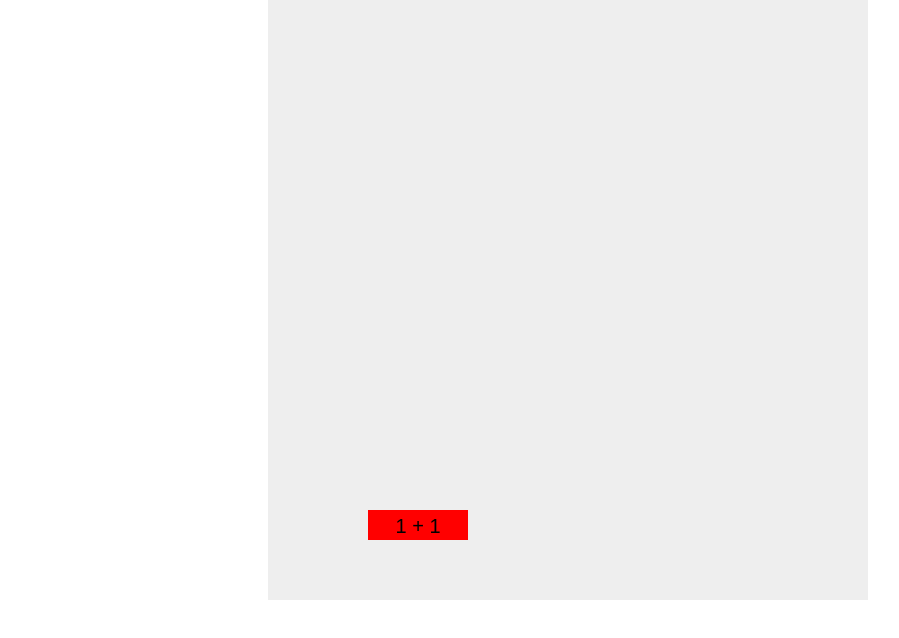
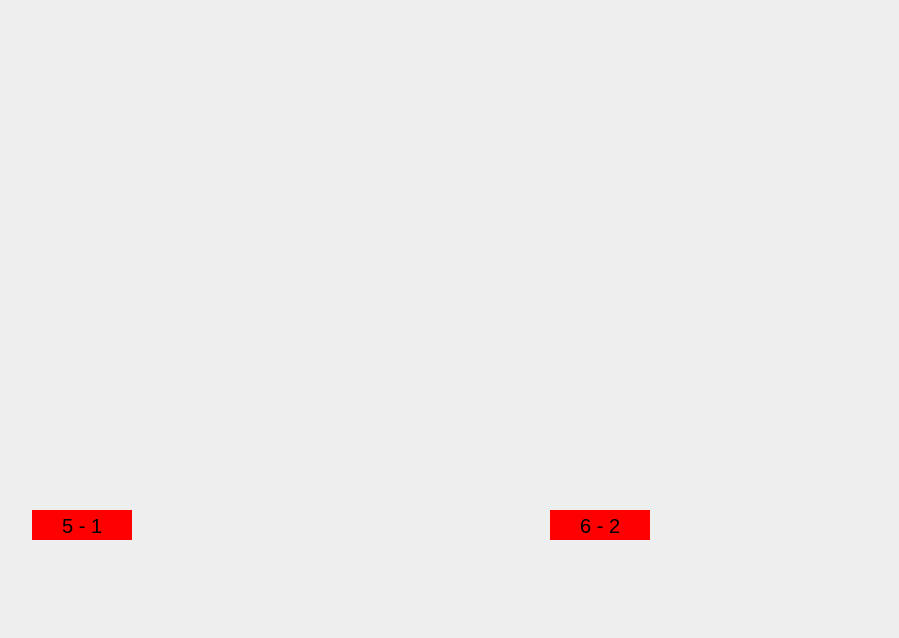
Before and after one commit to remyguillaume/LearnYourMath, a plain HTML site: page index.htm in a window 1280 px wide. Shown: the whole page, without its empty margins (72-971 px from the left). Drawn offline with Linux system fonts and the light colour scheme.

Commit message:
Add more bricks
Add more bricks

```diff
--- /dev/null
+++ b/brick.js
@@ -0,0 +1,66 @@
+var Bricks = [];
+
+function Brick(left, calcul, value, color) {
+	this.width = 100;
+	this.height = 30;
+	this.left = left;
+	this.top = 10;
+	this.bgColor = color;
+	this.calcul = calcul;
+	this.value = value;
+	this.solved = false;
+};
+
+Brick.prototype.draw = function(context) {
+
+	if (!this.solved && this.top + this.height > this.maxHeight)
+	{
+		alert("GAME OVER !!");
+		this.top = 10;
+	}
+
+	context.beginPath();
+	// Clear
+	context.clearRect(this.left, this.top, this.width, this.height);
+	if (this.solved)
+		return;
+	// Draw background
+	this.top = this.top + 1;
+	context.rect(this.left, this.top, this.width, this.height);
+	context.fillStyle = this.bgColor;
+	context.fill();
+	// Add text
+	context.fillStyle = "#000";
+	context.font = "20px arial";
+	context.textAlign = "center";
+	context.fillText(this.calcul, this.width/2 + this.left, this.height/4*3 + this.top);
+	context.closePath();
+}
+
+function createNewBrick() {
+	var left = Math.floor((Math.random() * 700) + 1);
+	var o1 = Math.floor((Math.random() * 10));
+	var o2 = Math.floor((Math.random() * 10));
+	var op = "+";
+	if (Math.random() < 0.5);
+		op = "-";
+
+	if (op == "-")
+	{
+		// Bigger number sould come firt
+		if (o1 < o2)
+		{
+			var o3 = o1;
+			o1 = o2;
+			o2 = o3;
+		}
+	}
+	var calcul = o1.toString() + " " + op + " " + o2.toString();
+	var value = o1 + o2;
+	if (op == "-")
+		value = o1 - o2;
+
+	var color = "#f00";
+
+	Bricks.push(new Brick(left, calcul, value, color));
+}
--- a/index.htm
+++ b/index.htm
@@ -15,93 +15,30 @@
 				border-botttom : solid 3px #000;
 			}
 		</style>
+		<script src="initialize.js"></script>
+		<script src="resize.js"></script>
+		<script src="brick.js"></script>
+		<script src="keyboard.js"></script>
 	</head>
 
 	<body>
 
-		<canvas id="can" width="600" height="600"></canvas>
+		<canvas id="can" width="800" height="600"></canvas>
 
 		<script>
+
 			var canvas = document.getElementById("can");
 			var context = canvas.getContext("2d");
 
-			var fullHeight = 600;
-			var brickWidth = 100;
-			var brickHeight = 30;
-			var posLeft = 100;
-			var brickVal = 12;
-
-			var userVal = 0;
-			var x = 10;
-			function draw()
+			function refresh()
 			{
-				if (x + brickHeight > fullHeight)
-				{
-					alert("GAME OVER !!");
-					x = 10;
-				}
-
-				context.beginPath();
-				context.clearRect(posLeft, x, brickWidth, brickHeight);
-				x = x + 1;
-				context.rect(
-					posLeft,  // left
-					x,	 // top
-					brickWidth, // width
-					brickHeight	 // height
-				);
-				context.fillStyle = "#f00";
-				context.fill();
-				// Text
-				context.fillStyle = "#000";
-				context.font = "20px arial";
-				context.textAlign = "center";
-				context.fillText("1 + 1", brickWidth/2 + posLeft, brickHeight/4*3 + x);
-				context.closePath();
+				Bricks.forEach(
+					function(brick) {
+						brick.draw(context);
+				});
 			}
 
-			document.addEventListener("keydown", keyDown, false);
-
-			function keyDown(e)
-			{
-				if (e.keyCode == 13)
-				{
-					// enter
-					if (userVal == brickVal)
-					{
-						alert("cool !");
-					}
-					userVal = 0;
-				}
-				else
-				{
-				var zeroValue = 0;
-					if (e.keyCode >= 48 && e.keyCode <= 57)
-					{
-						// Numbers (not numpad)
-						// 0 => 48
-						// ...
-						// 9 => 57
-						zeroValue = 48;
-					}
-					else if (e.keyCode >= 96 && e.keyCode <= 105)
-					{
-						// Numbers (numpad)
-						// 0 => 96
-						// ...
-						// 9 => 105
-						zeroValue = 96;
-					}
-					else
-						return;
-
-					var currentValString = userVal.toString();
-					currentValString = currentValString + (e.keyCode-zeroValue).toString();
-					userVal = parseInt(currentValString);
-				}
-			}
-
-			setInterval(draw, 10);
+			initialize();
 
 		</script>
 
--- /dev/null
+++ b/initialize.js
@@ -0,0 +1,9 @@
+function initialize() {
+	resizeCanvas();
+
+	// Create bricks
+	createNewBrick();
+	createNewBrick();
+
+	setInterval(refresh, 10);
+}
--- /dev/null
+++ b/keyboard.js
@@ -0,0 +1,45 @@
+document.addEventListener("keydown", keyDown, false);
+var userVal = 0;
+
+function keyDown(e)
+{
+	if (e.keyCode == 13)
+	{
+		// enter
+		Bricks.forEach(function(brick) {
+			if (!brick.solved && userVal == brick.value)
+			{
+				//alert("solved !");
+				brick.solved = true;
+				createNewBrick();
+			}
+		});
+		userVal = 0;
+	}
+	else
+	{
+		var val = 0;
+		if (e.keyCode >= 48 && e.keyCode <= 57)
+		{
+			// Numbers (not numpad)
+			// 0 => 48
+			// ...
+			// 9 => 57
+			val = e.keyCode - 48;
+		}
+		else if (e.keyCode >= 96 && e.keyCode <= 105)
+		{
+			// Numbers (numpad)
+			// 0 => 96
+			// ...
+			// 9 => 105
+			val = e.keyCode - 96;
+		}
+		else
+			return;
+
+		var currentValString = userVal.toString();
+		currentValString = currentValString + val.toString();
+		userVal = parseInt(currentValString);
+	}
+}
--- /dev/null
+++ b/resize.js
@@ -0,0 +1,8 @@
+window.addEventListener("resize", resizeCanvas, false);
+
+function resizeCanvas()
+{
+	canvas.width = window.innerWidth;
+	canvas.height = window.innerHeight;
+	Brick.prototype.maxHeight = canvas.height;
+}
```
